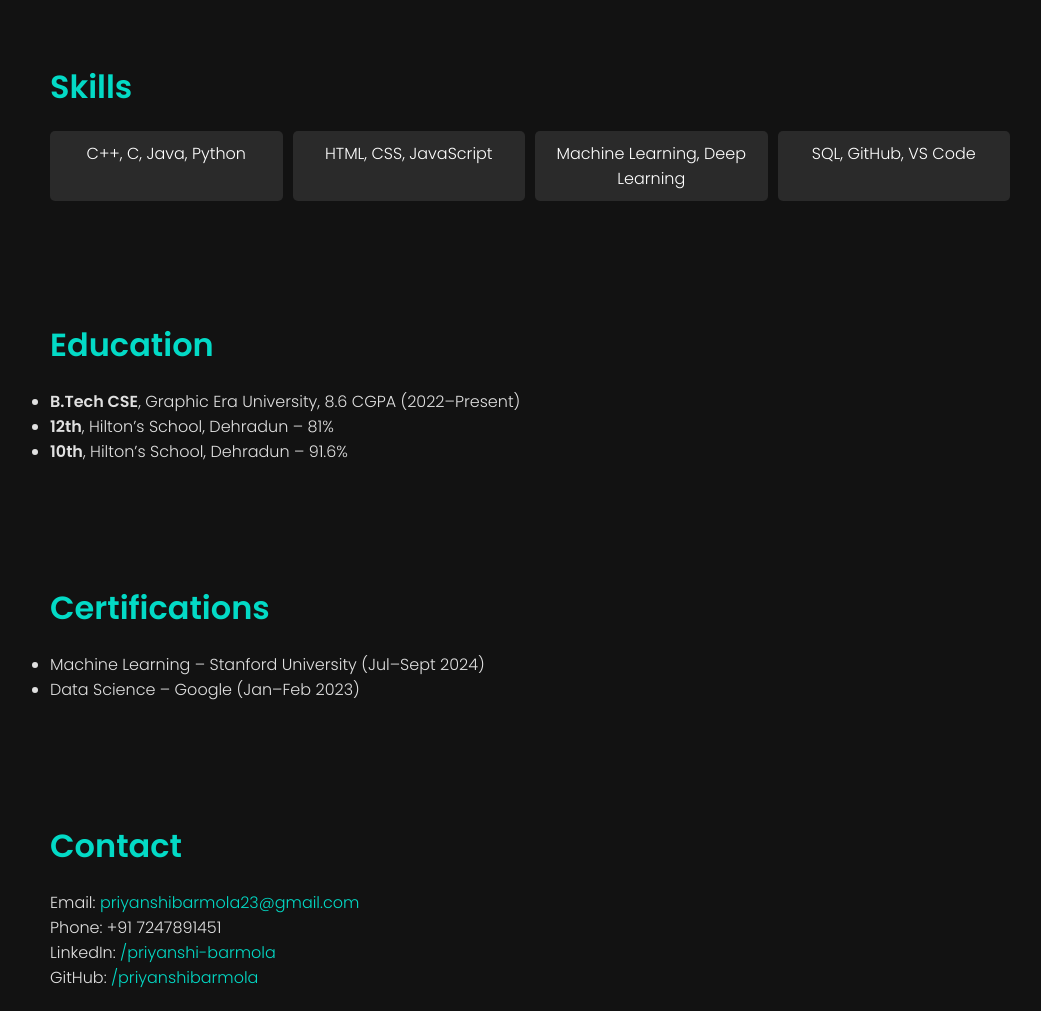
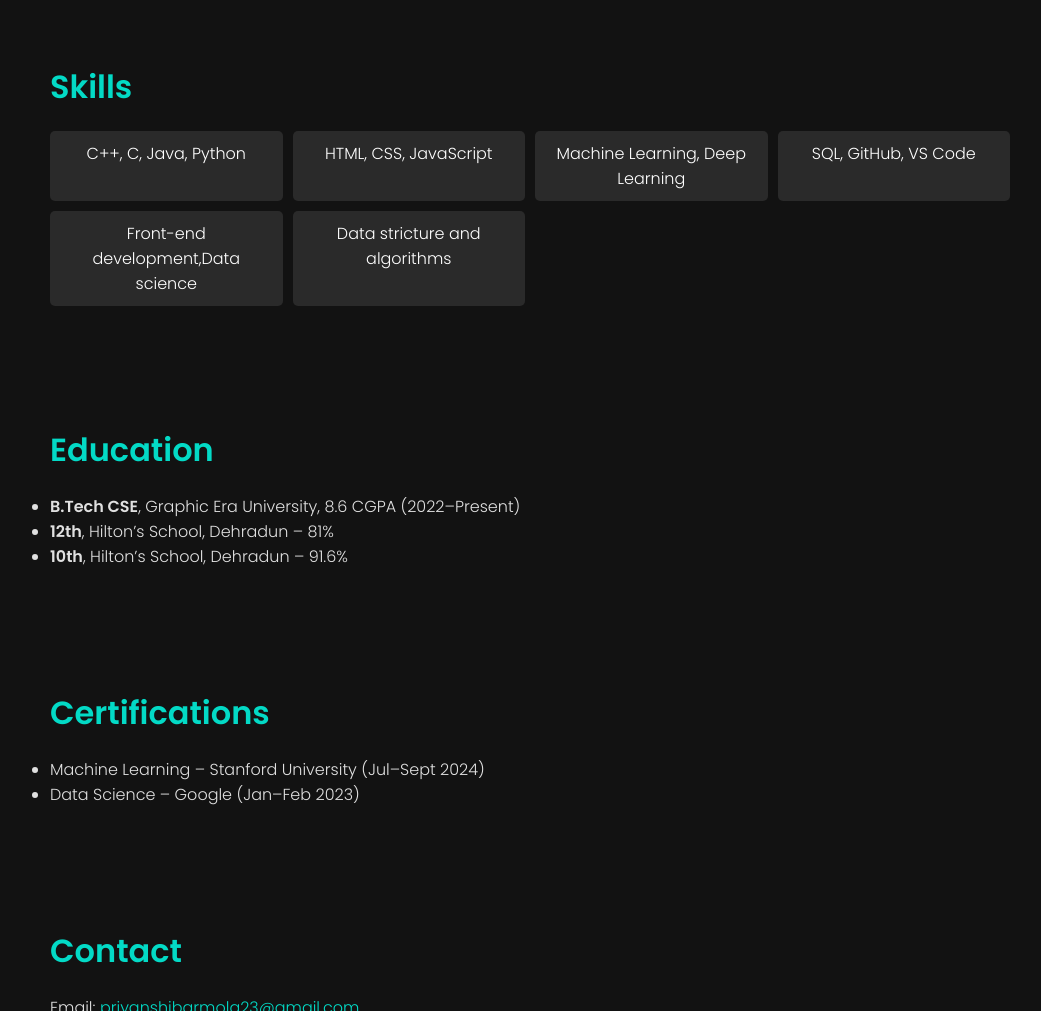
Before and after one commit to priyanshibarmola/Portfolio, a plain HTML site: page index.html in a window 1280 px wide. Shown: the part 1941-2952 px from the top of the page, without its empty margins (110-1151 px from the left). Drawn offline with Linux system fonts and the light colour scheme.

Commit message:
Updated index.html

```diff
--- a/index.html
+++ b/index.html
@@ -97,6 +97,8 @@
     <li>HTML, CSS, JavaScript</li>
     <li>Machine Learning, Deep Learning</li>
     <li>SQL, GitHub, VS Code</li>
+    <li>Front-end development,Data science</li>
+    <li>Data stricture and algorithms</li>
   </ul>
 </section>
 
```
